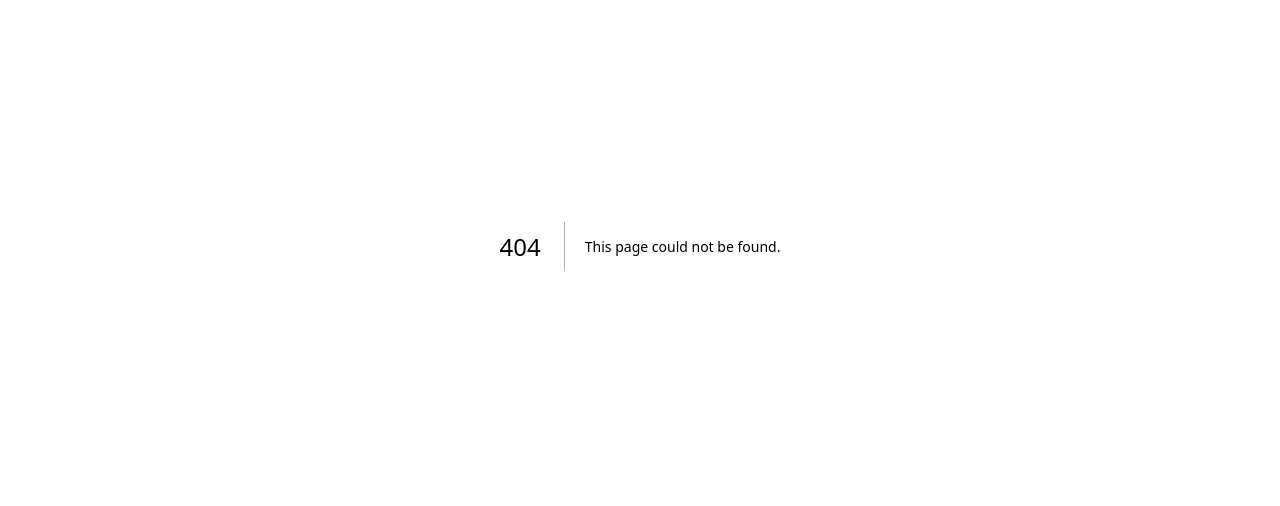
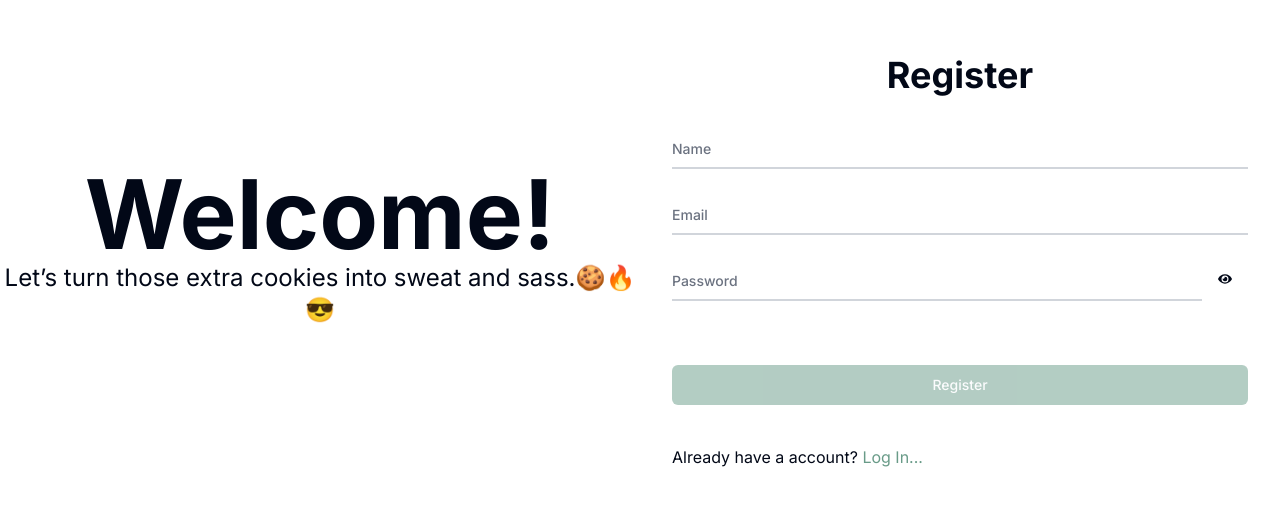
Before and after one commit to manOnTheMoon2101/weight_management, a Next.js app: page /register in a window 1280 px wide. Before the commit this address had no page. Shown: the part 154-660 px from the top of the page. Built offline with nearby package versions, Linux system fonts and the light colour scheme.

Commit message:
pages remived

```diff
--- a/app/api/auth/options.ts
+++ b/app/api/auth/options.ts
@@ -56,7 +56,7 @@ export const authOptions: NextAuthOptions = {
   ],
 
   pages:{
-    signIn:'/pages/login',
+    signIn:'/login',
 
   },
   callbacks: {
--- a/app/pages/login/page.tsx
+++ b/app/login/page.tsx
@@ -130,7 +130,7 @@ const Login = () => {
             </TooltipProvider>
             <p className="mt-10">
               Don't have an account?{" "}
-              <Link href="/pages/register" className="text-accent">
+              <Link href="/register" className="text-accent">
                 Register...
               </Link>
             </p>
--- a/app/pages/register/page.tsx
+++ b/app/register/page.tsx
@@ -38,7 +38,7 @@ const Register = () => {
       .finally(() => {
         postUser({});
         setLoading(false);
-        router.push("/pages/login");
+        router.push("/login");
 
         toast({
           description: "User Successfully Created ",
@@ -174,7 +174,7 @@ const Register = () => {
               )}
               <p className="mt-10">
                 Already have a account?
-                <Link href="/pages/login" className="text-accent">
+                <Link href="/login" className="text-accent">
                   {" "}
                   Log In...
                 </Link>
```
